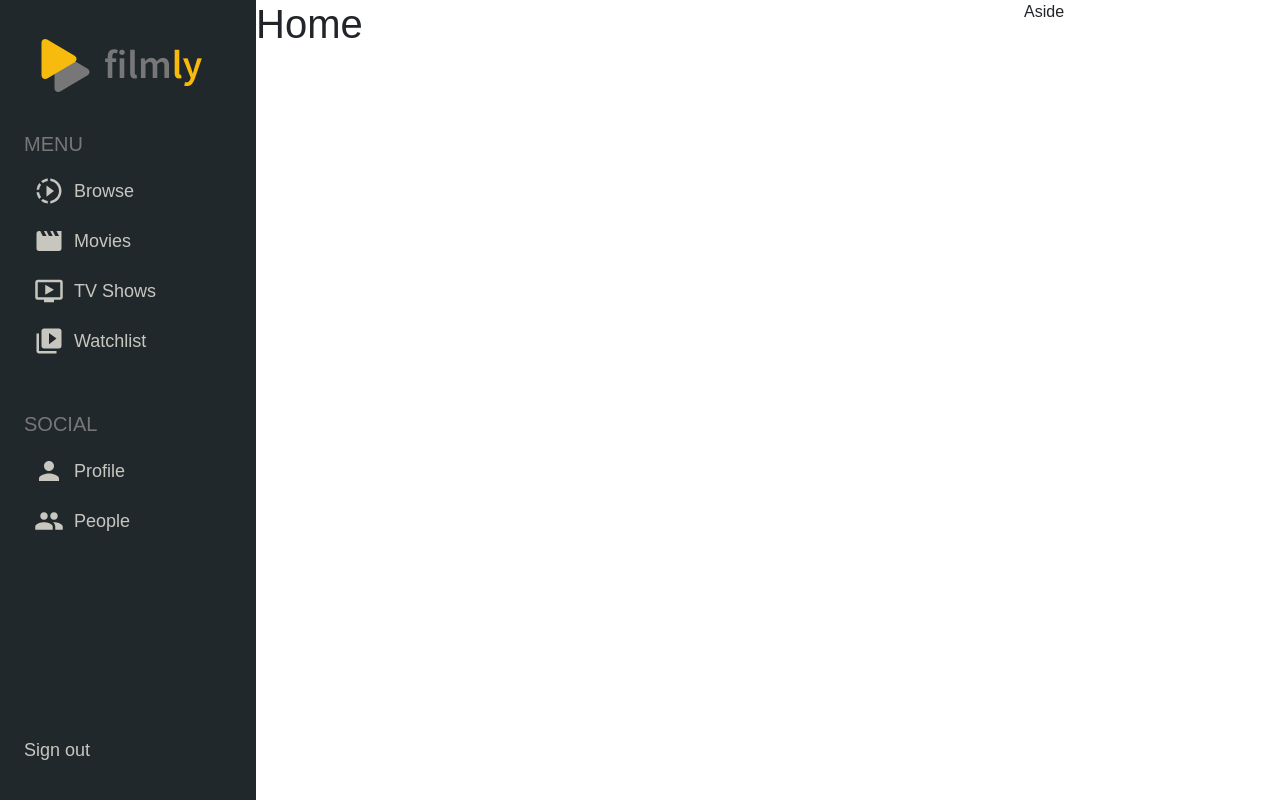
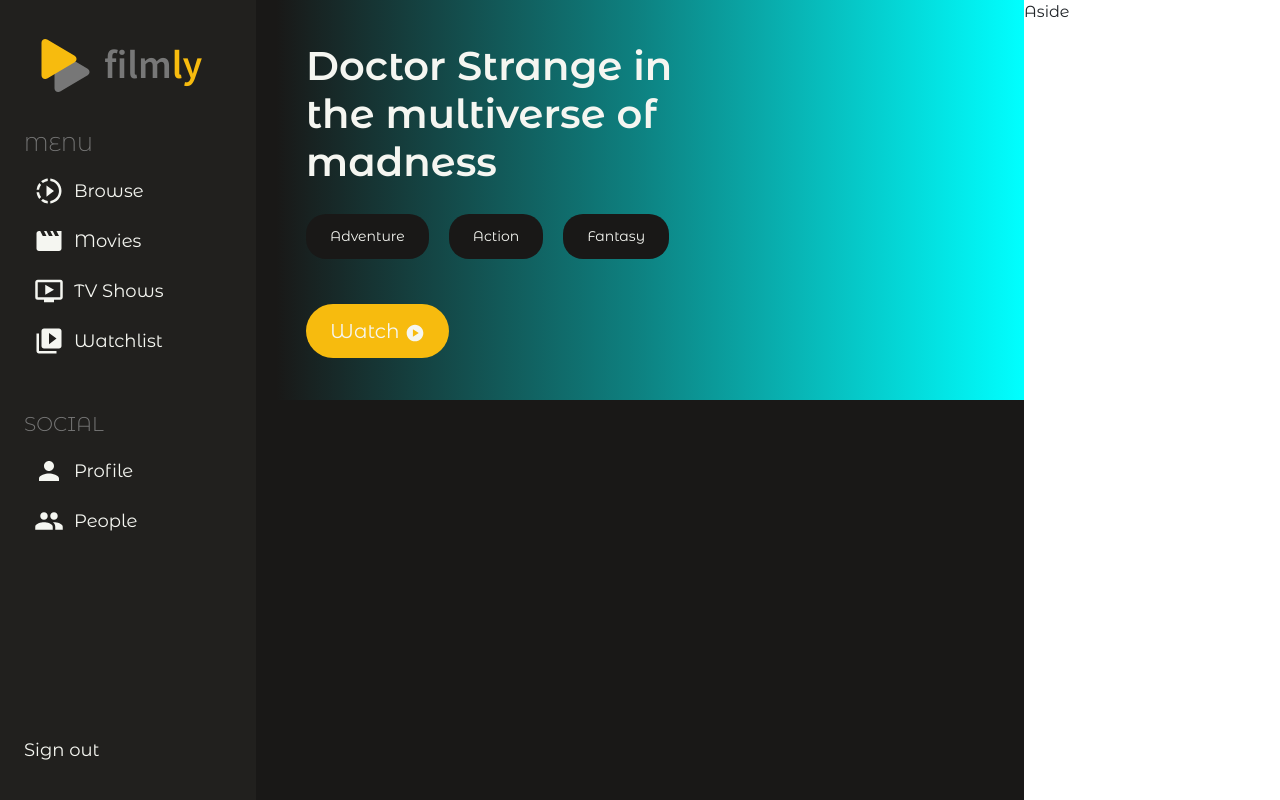
Before and after one commit to Kayzubi/filmly, a React (Create React App) app: page /home in a window 1280 px wide. Built offline with nearby package versions, Linux system fonts and the light colour scheme.

Commit message:
hero section build

```diff
--- a/src/App.scss
+++ b/src/App.scss
@@ -1,6 +1,8 @@
 @use './variables.scss' as values;
 
 @import url('https://fonts.googleapis.com/css2?family=Source+Sans+Pro:ital,wght@0,200;0,300;0,400;0,600;0,700;0,900;1,200;1,300;1,400;1,600;1,900&display=swap');
+
+@import url('https://fonts.googleapis.com/css2?family=Montserrat+Alternates:ital,wght@0,100;0,200;0,300;0,400;0,500;0,600;0,700;0,800;0,900;1,100;1,200;1,300;1,400;1,500;1,600;1,700;1,800;1,900&display=swap');
 
 /* reset browser default */
 html,
@@ -89,7 +91,7 @@ body {
   background-color: values.$color-dark;
   line-height: 1;
   color: values.$color-light;
-  font-family: 'Montserrat', sans-serif !important;
+  font-family: 'Montserrat Alternates', sans-serif !important;
 }
 
 section {
@@ -99,7 +101,12 @@ section {
 button {
   text-transform: uppercase;
 }
-
+main {
+  background-color: values.$color-dark-alt;
+  color: values.$color-light;
+  overflow-x: hidden;
+  padding-left: 20px;
+}
 ol,
 ul {
   list-style: none;
@@ -131,3 +138,7 @@ q {
 img {
   max-width: 100%;
 }
+
+.dashboard {
+  height: 100%;
+}
--- a/src/components/Helmet/Helmet.tsx
+++ b/src/components/Helmet/Helmet.tsx
@@ -6,7 +6,7 @@ interface Props {
 }
 
 const Helmet = ({ title, children }: Props) => {
-  document.title = 'Filmly || ' + { title }
+  document.title = `Filmly ||  ${title}`
   return <div>{children}</div>
 }
 
--- /dev/null
+++ b/src/components/Hero/Hero.tsx
@@ -0,0 +1,33 @@
+import React from 'react'
+import { MdPlayCircle } from 'react-icons/md'
+import styles from './hero.module.scss'
+
+import { motion } from 'framer-motion'
+
+const Hero = () => {
+  return (
+    <section className={styles.hero}>
+      <div className={styles.coverImage}>
+        <img src='' alt='' />
+        <div></div>
+      </div>
+      <div className={styles.heroDetails}>
+        <div>
+          <h1>Doctor Strange in the multiverse of madness</h1>
+          <div className={styles.genres}>
+            <span className={styles.genre}>Adventure</span>
+            <span className={styles.genre}>Action</span>
+            <span className={styles.genre}>Fantasy</span>
+          </div>
+        </div>
+        <span>
+          <motion.button whileTap={{ scale: 1.2 }} className={styles.watchBtn}>
+            Watch <MdPlayCircle />
+          </motion.button>
+        </span>
+      </div>
+    </section>
+  )
+}
+
+export default Hero
--- /dev/null
+++ b/src/components/Hero/hero.module.scss
@@ -0,0 +1,77 @@
+@use '../../variables.scss' as values;
+
+.hero {
+  height: 50vh;
+  padding: 20px 30px;
+  position: relative;
+  display: flex;
+  justify-content: start;
+  align-items: center;
+}
+
+.coverImage {
+  position: absolute;
+  height: 100%;
+  width: 100%;
+  background-color: aqua;
+  left: 0;
+  top: 0;
+
+  img {
+    width: 100%;
+  }
+
+  div {
+    position: absolute;
+    top: 0;
+    left: 0;
+    height: 100%;
+    width: 100%;
+    background: rgb(25, 24, 23);
+    background: linear-gradient(
+      90deg,
+      rgba(25, 24, 23, 1) 0%,
+      rgba(25, 24, 23, 0.5494572829131652) 48%,
+      rgba(255, 255, 255, 0) 100%
+    );
+  }
+}
+
+.heroDetails {
+  position: absolute;
+  z-index: 10;
+  width: 100%;
+  display: flex;
+  flex-direction: column;
+  gap: 35px;
+
+  h1 {
+    font-size: 40px;
+    font-weight: 600;
+    width: 50%;
+  }
+}
+
+.genres {
+  display: flex;
+  gap: 20px;
+  padding: 10px 0;
+}
+
+.genre {
+  padding: values.$base-padding values.$base-padding * 2;
+  background-color: values.$color-dark-alt;
+  border-radius: 20px;
+  font-size: 14px;
+  margin-top: 10px;
+}
+
+.watchBtn {
+  padding: values.$base-padding values.$base-padding * 2;
+  font-size: 20px;
+  color: values.$color-light;
+  background-color: values.$color-primary;
+  border: none;
+  outline: none;
+  border-radius: 50px;
+}
--- a/src/components/SIdebar/sidebar.module.scss
+++ b/src/components/SIdebar/sidebar.module.scss
@@ -40,7 +40,7 @@
       display: flex;
       gap: 10px;
       align-items: center;
-      color: values.$color-light-2;
+      color: values.$color-light;
 
       &.active {
         color: values.$color-primary;
@@ -52,7 +52,7 @@
 .signout {
   position: absolute;
   bottom: 20px;
-  color: values.$color-light-2;
+  color: values.$color-light;
   font-size: 18px;
   cursor: pointer;
 }
--- a/src/variables.scss
+++ b/src/variables.scss
@@ -1,7 +1,7 @@
 // Colors
-$color-dark: #21282c;
-$color-dark-alt: #1a1e1f;
-$color-light: #efeee0;
+$color-dark: #21201e;
+$color-dark-alt: #191817;
+$color-light: #f5f6f1;
 $color-light-2: #c7c7bf;
 
 $color-primary: #f7bb0e;
--- /dev/null
+++ b/src/views/Dashboard/Dashboard.tsx
@@ -0,0 +1,15 @@
+import React from 'react'
+import Helmet from '../../components/Helmet/Helmet'
+import Hero from '../../components/Hero/Hero'
+
+const Dashboard = () => {
+  return (
+    <Helmet title='Home'>
+      <div className='dashboard'>
+        <Hero />
+      </div>
+    </Helmet>
+  )
+}
+
+export default Dashboard
--- a/src/views/Home/Home.tsx
+++ b/src/views/Home/Home.tsx
@@ -8,22 +8,23 @@ import {
   SHOWS,
   WATCHLIST,
 } from '../../routes/RouteConstants'
+import Dashboard from '../Dashboard/Dashboard'
 import styles from './home.module.scss'
 
 const Home = () => {
   return (
     <div className={styles.home}>
       <Sidebar />
-      <div>
+      <main>
         <Routes>
-          <Route path={HOME} element={<h1>Home</h1>} />
+          <Route path={HOME} element={<Dashboard />} />
           <Route path={MOVIES} element={<h1>Movies</h1>} />
           <Route path={SHOWS} element={<h1>Shows</h1>} />
           <Route path={PROFILE} element={<h1>Profile</h1>} />
           <Route path={WATCHLIST} element={<h1>Watchlist</h1>} />
           <Route path='*' element={<Navigate to={HOME} />} />
         </Routes>
-      </div>
+      </main>
       <Aside />
     </div>
   )
```
